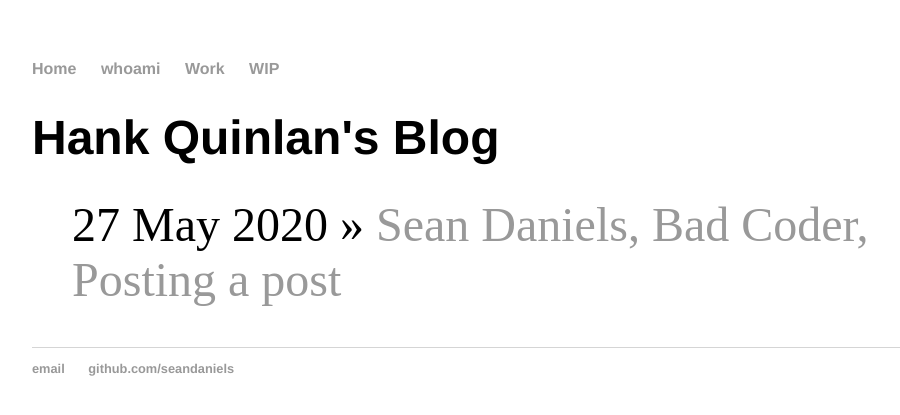
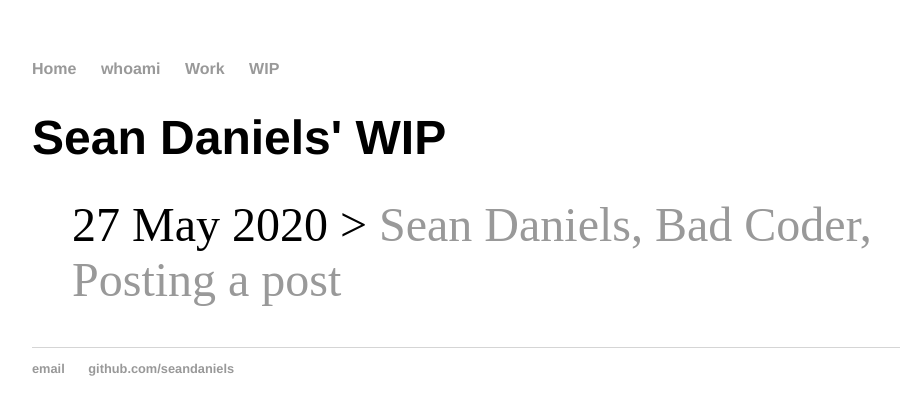
Before and after one commit to SeanDaniels/seandaniels.github.io, a Jekyll site: the page built from wips/index.html, in a window 1280 px wide. Shown: the top 415 px of the page, without its empty margins (160-1060 px from the left). Built offline with Jekyll 4.4.1, drawn with Linux system fonts in a browser that asks for light colours.

Commit message:
Fixed WIP list

```diff
--- a/wips/index.html
+++ b/wips/index.html
@@ -1,12 +1,12 @@
 ---
 layout: default
-title: Hank Quinlan's Blog
+title: Sean Daniels' WIP
 ---
 <h1>{{ page.title }}</h1>
 <ul class="posts">
 
 	{% for post in site.posts %}
-	    <li><span>{{ post.date | date_to_string }}</span> » <a href="{{ post.url }}" title="{{ post.title }}">{{ post.title }}</a></li>
+	    <li><span>{{ post.date | date_to_string }}</span> > <a href="{{ post.url }}" title="{{ post.title }}">{{ post.title }}</a></li>
 	{% endfor %}
 </ul>
 <!-- ---
```
